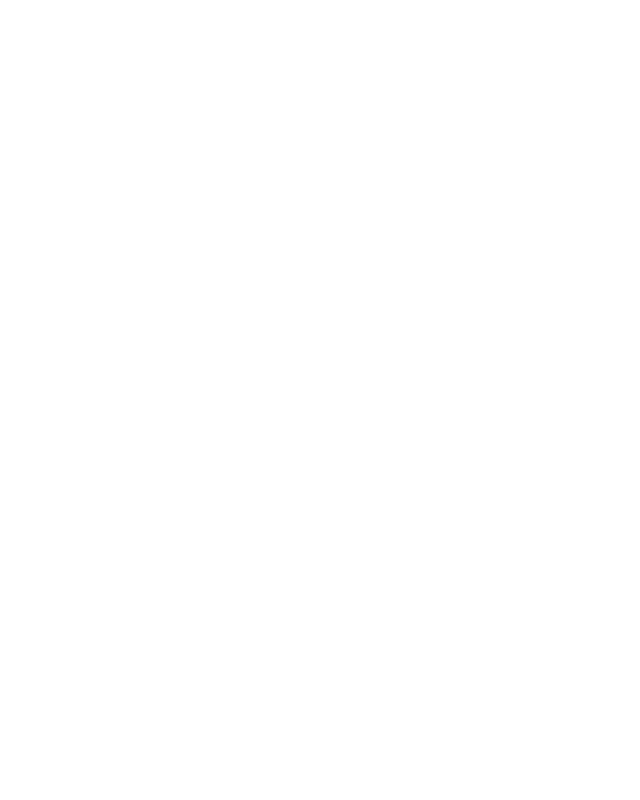
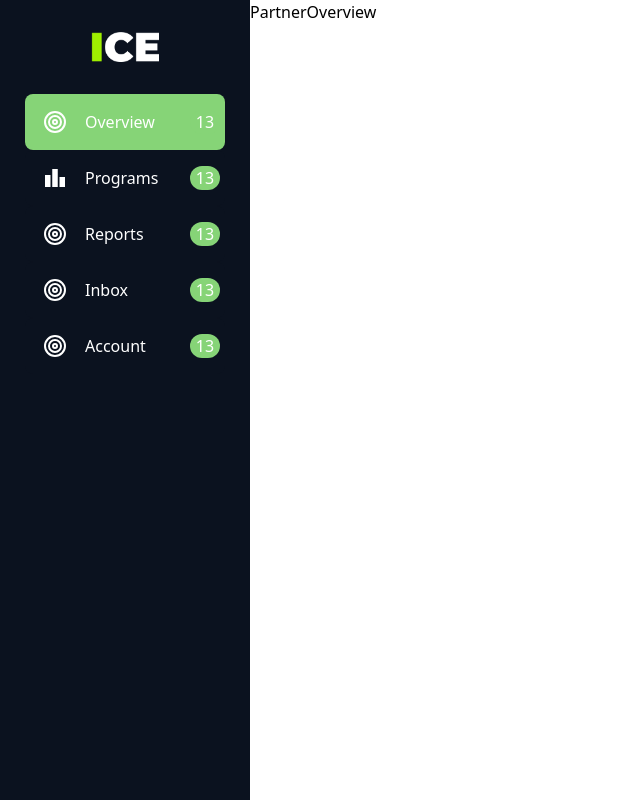
Before and after one commit to dinh-namle/ICE-INT3306-8, a React (Vite) app: page /partner/overview in a window 1280 px wide. Before the commit this address had no page. Shown: the whole page, without its empty margins (0-640 px from the left). Built offline with nearby package versions, Linux system fonts and the light colour scheme.

Commit message:
add partner overview

```diff
--- a/src/App.tsx
+++ b/src/App.tsx
@@ -1,6 +1,6 @@
 import { Routes, Route } from 'react-router-dom';
 import './App.css'
-import { Admin, AdminNotification, Home, Programs, LeaderBoard, SubmitReport, Profile, AdminPrograms, AdminAccounts, AdminReports, AdminSettings, Login, PartnerInbox, ResearchRegister, Reward } from './pages';
+import { Admin, AdminNotification, Home, Programs, LeaderBoard, SubmitReport, Profile, AdminPrograms, AdminAccounts, AdminReports, AdminSettings, Login, PartnerInbox, PartnerOverview, ResearchRegister, Reward } from './pages';
 import AdminLayout from './layouts/AdminLayout';
 import MainLayout from './layouts/MainLayout';
 import HomeLayout from './layouts/HomeLayout';
@@ -43,6 +43,7 @@
 
         <Route element={<PartnerLayout />}>
           <Route path='/partner/inbox' element={<PartnerInbox />}/>
+          <Route path='/partner/overview' element={<PartnerOverview />}/>
         </Route>
 
       </Routes>
--- /dev/null
+++ b/src/pages/Partner/PartnerOverview.tsx
@@ -0,0 +1,11 @@
+import { useState } from 'react';
+import { useNavigate } from 'react-router-dom';
+
+const PartnerOverview = () => {
+    const navigate = useNavigate();
+    return (
+        <div>PartnerOverview</div>
+    )
+}
+
+export default PartnerOverview;
--- a/src/pages/Partner/index.ts
+++ b/src/pages/Partner/index.ts
@@ -1 +1,2 @@
 export {default as PartnerInbox} from './PartnerInbox'
+export {default as PartnerOverview} from './PartnerOverview'
```
